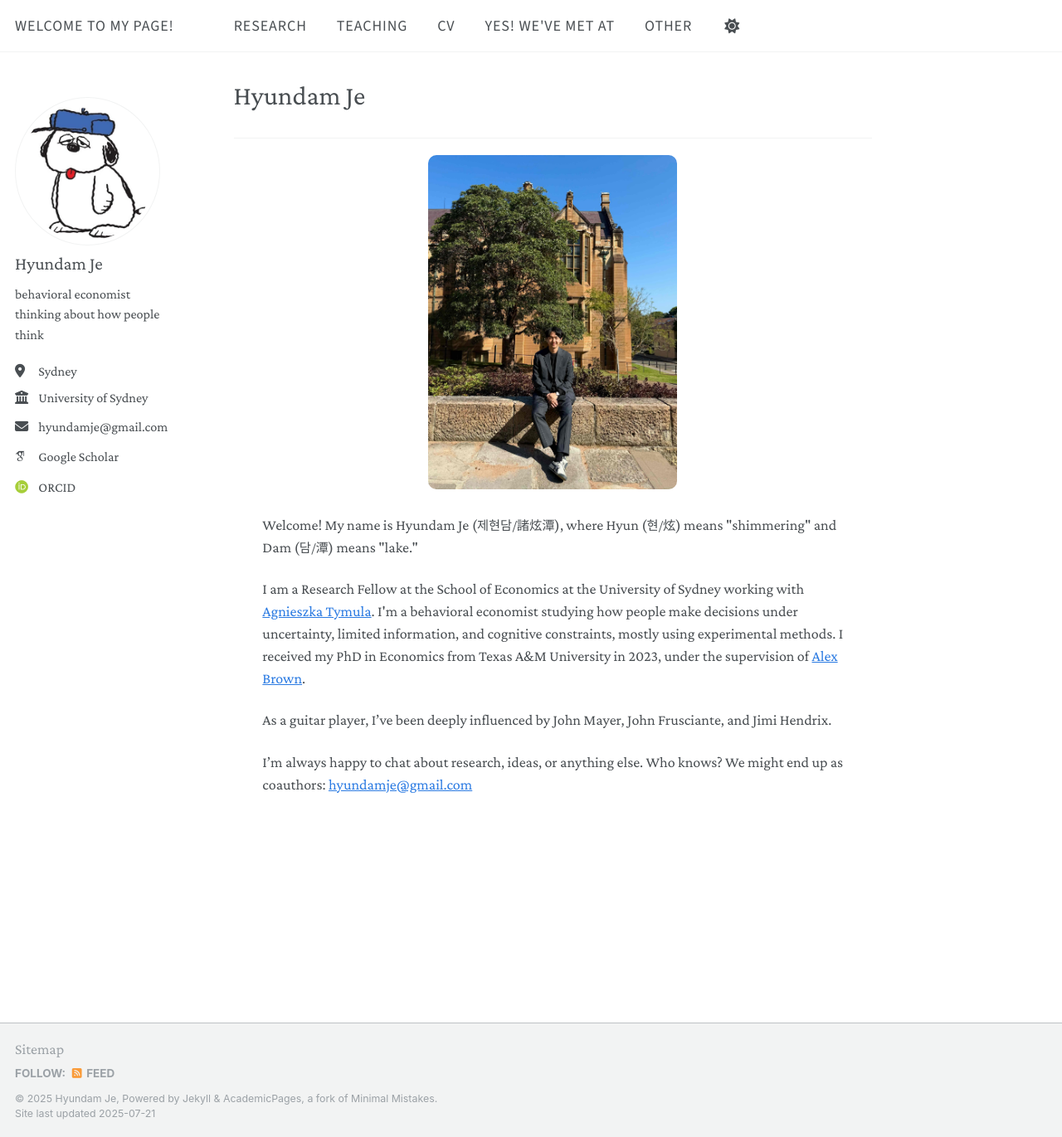
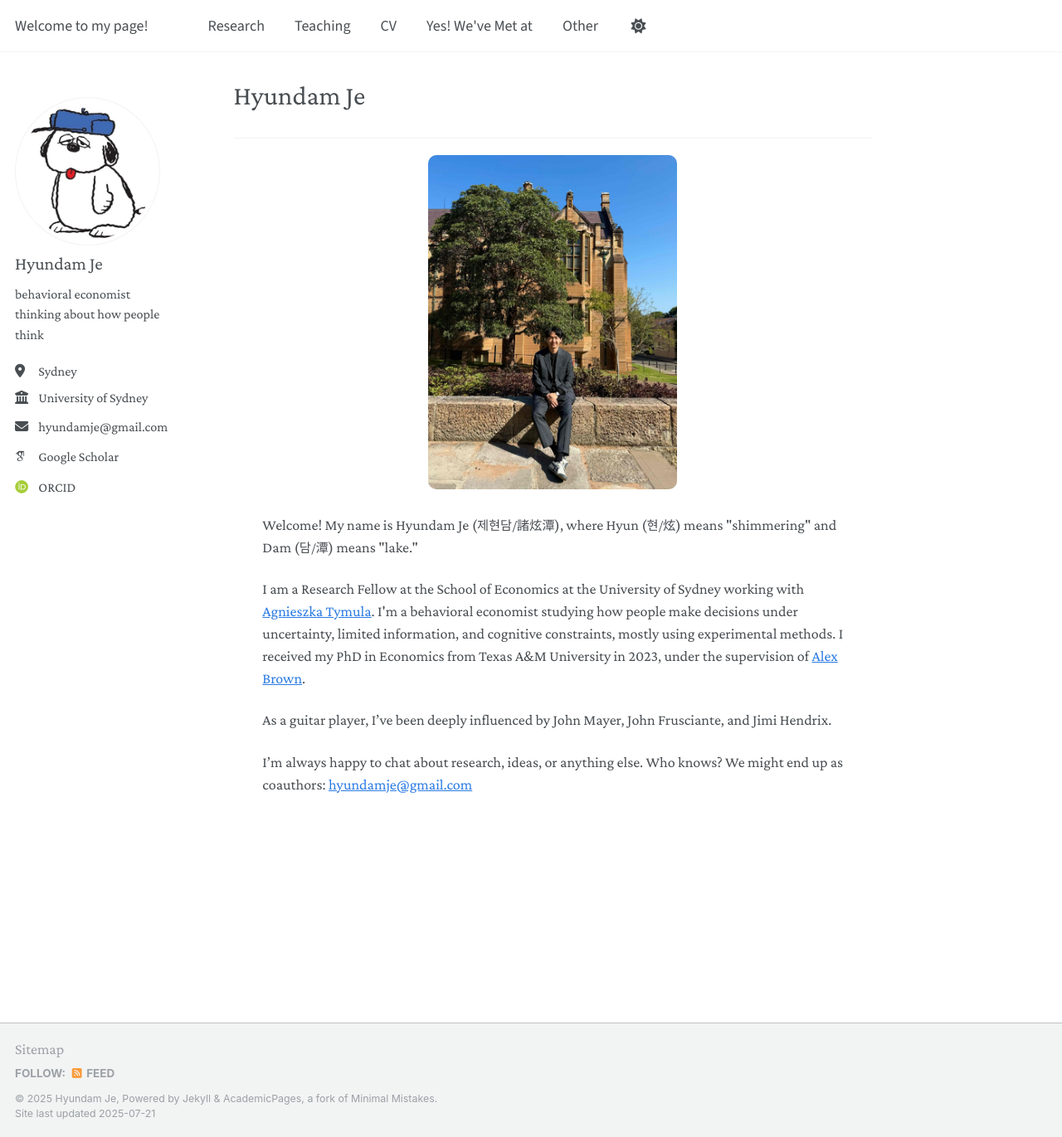
Before and after one commit to hyundamje/hyundamje.github.io, a Jekyll site: the page built from _pages/about.md, in a window 1280 px wide and 1371 px high. Shown: the whole window at 83% size. Built offline with Jekyll 4.4.1, drawn with Linux system fonts in a browser that asks for light colours; some web fonts are replaced.

Commit message:
Update custom.css

```diff
--- a/assets/css/custom.css
+++ b/assets/css/custom.css
@@ -4,8 +4,6 @@
 .masthead__menu a {
   font-family:  'Source Sans 3', sans-serif !important;
   font-weight: 500;
-  text-transform: uppercase;
-  letter-spacing: 0.05em;
 }
 
 .author__name {
```
